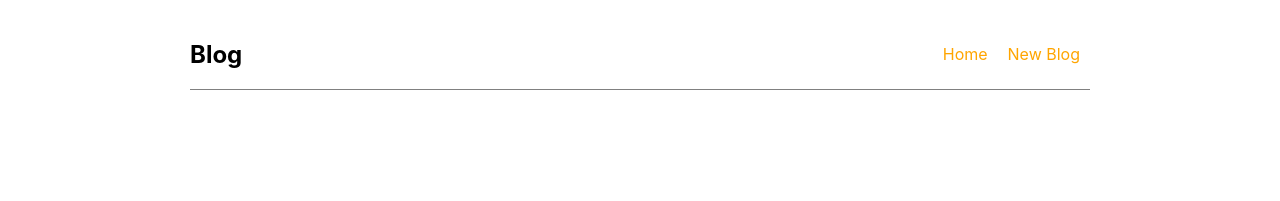
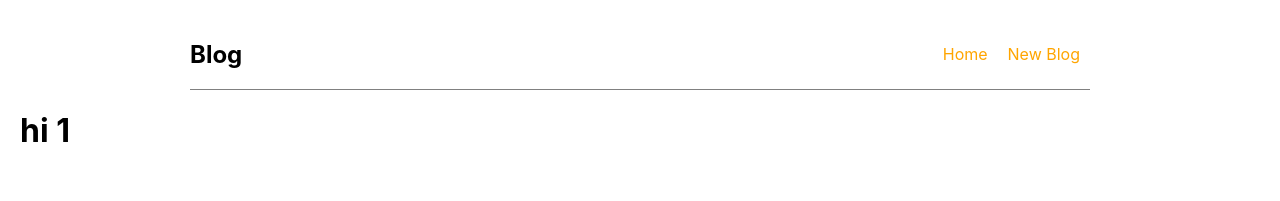
Before and after one commit to eri-she/react-blog, a React (Create React App) app: page /blog/1 in a window 1280 px wide. Shown: the top 201 px of the page. Built offline with nearby package versions, Linux system fonts and the light colour scheme.

Commit message:
added BlogDetails component

```diff
--- a/src/App.js
+++ b/src/App.js
@@ -3,6 +3,7 @@ import Home from "./Home";
 import { BrowserRouter as Router, Switch, Route } from "react-router-dom";
 import Navbar from "./Navbar";
 import Create from "./Create";
+import BlogDetails from "./BlogDetails";
 
 function App() {
   return (
@@ -17,6 +18,9 @@ function App() {
             <Route path="/create">
               <Create />
             </Route>
+            <Route path="/blog/:id">
+              <BlogDetails />
+            </Route>
           </Switch>
         </div>
       </div>
--- /dev/null
+++ b/src/BlogDetails.js
@@ -0,0 +1,10 @@
+import { useParams } from "react-router-dom";
+
+export default function BlogDetails() {
+  const { id } = useParams();
+  return (
+    <div>
+      <h1>hi {id}</h1>
+    </div>
+  );
+}
--- a/src/BlogList.js
+++ b/src/BlogList.js
@@ -1,3 +1,5 @@
+import { Link } from "react-router-dom";
+
 export default function BlogList(props) {
   const blogs = props.blogs;
   return (
@@ -5,8 +7,10 @@ export default function BlogList(props) {
       {blogs.map((blogs) => {
         return (
           <div className="Blogs" key={blogs.id}>
-            <p>{blogs.title}</p>
-            <p>written by {blogs.author}</p>
+            <Link to={`/blog/${blogs.id}`}>
+              <p>{blogs.title}</p>
+              <p>written by {blogs.author}</p>
+            </Link>
           </div>
         );
       })}
```
